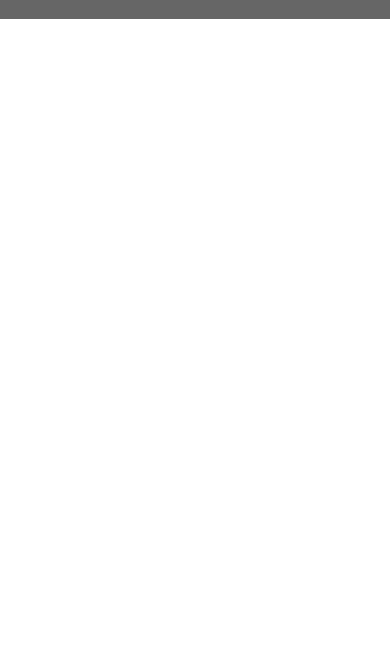
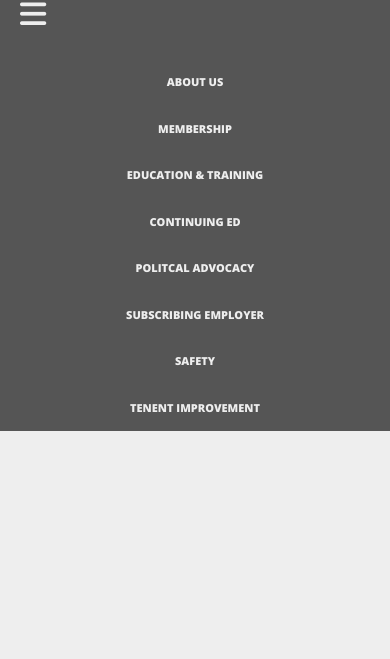
Before and after one commit to JoonDY/redesign-site, a plain HTML site: page index.html in a window 390 px wide. Shown: the part 185-844 px from the top of the page. Drawn offline with nearby package versions, Linux system fonts and the light colour scheme.

Commit message:
Add navbar with hamburger

```diff
--- a/css/styles.css
+++ b/css/styles.css
@@ -1,7 +1,7 @@
 :root {
-  --color-light: #fff;
+  --color-light: #eee;
   --color-dark: #333;
-  --color-grey: #666;
+  --color-grey: #555;
   --color-accent: #17365d;
 
   --font-p: 1.5rem;
@@ -110,13 +110,27 @@ a:hover {
   width: 100%;
   margin: 0 auto;
   background: var(--color-grey);
-  padding: 1.5rem;
+}
+
+.hamburger {
+  display: flex;
+  justify-content: flex-start;
+}
+
+.fa-bars {
+  font-size: 3rem;
+  color: var(--color-light);
+  margin-left: 1rem;
+  padding: 1rem 1rem;
+}
+
+.fa-bars:hover {
+  opacity: 0.5;
 }
 
 .nav-list {
   width: 100%;
-  margin: 0 auto;
-  display: none;
+  margin: 2rem auto;
   justify-content: center;
   align-items: center;
 }
@@ -125,7 +139,10 @@ a:hover {
   color: var(--color-light);
   font-size: 1.1rem;
   font-weight: 700;
-  margin-left: 2rem;
+}
+
+.nav-item {
+  padding: 1.5rem 0;
 }
 
 @media (min-width: 800px) {
@@ -165,7 +182,13 @@ a:hover {
   }
 
   .nav-item {
-    margin: 1rem 0;
+    margin: 1rem 1rem;
+    border: none;
+    padding: 0;
+  }
+
+  .hamburger {
+    display: none;
   }
 }
 
--- a/index.html
+++ b/index.html
@@ -41,7 +41,10 @@
 
   <nav>
     <div class="nav">
-      <ul class="nav-list hide">
+      <div class="hamburger">
+        <i class="fas fa-bars" id="hamburger"></i>
+      </div>
+      <ul class="nav-list" id="nav-list">
         <li class="nav-item"><a href="#">ABOUT US</a></li>
         <li class="nav-item"><a href="#">MEMBERSHIP</a></li>
         <li class="nav-item"><a href="#">EDUCATION & TRAINING</a></li>
@@ -62,6 +65,6 @@
 
   </footer>
 
-
+<script src="js/main.js"></script>
 </body>
 </html>
--- /dev/null
+++ b/js/main.js
@@ -0,0 +1,8 @@
+const hamburger = document.getElementById('hamburger');
+const nav = document.getElementById('nav-list');
+
+const toggleNav = () => {
+  nav.classList.toggle('hide');
+}
+
+hamburger.addEventListener('click', toggleNav);
```
